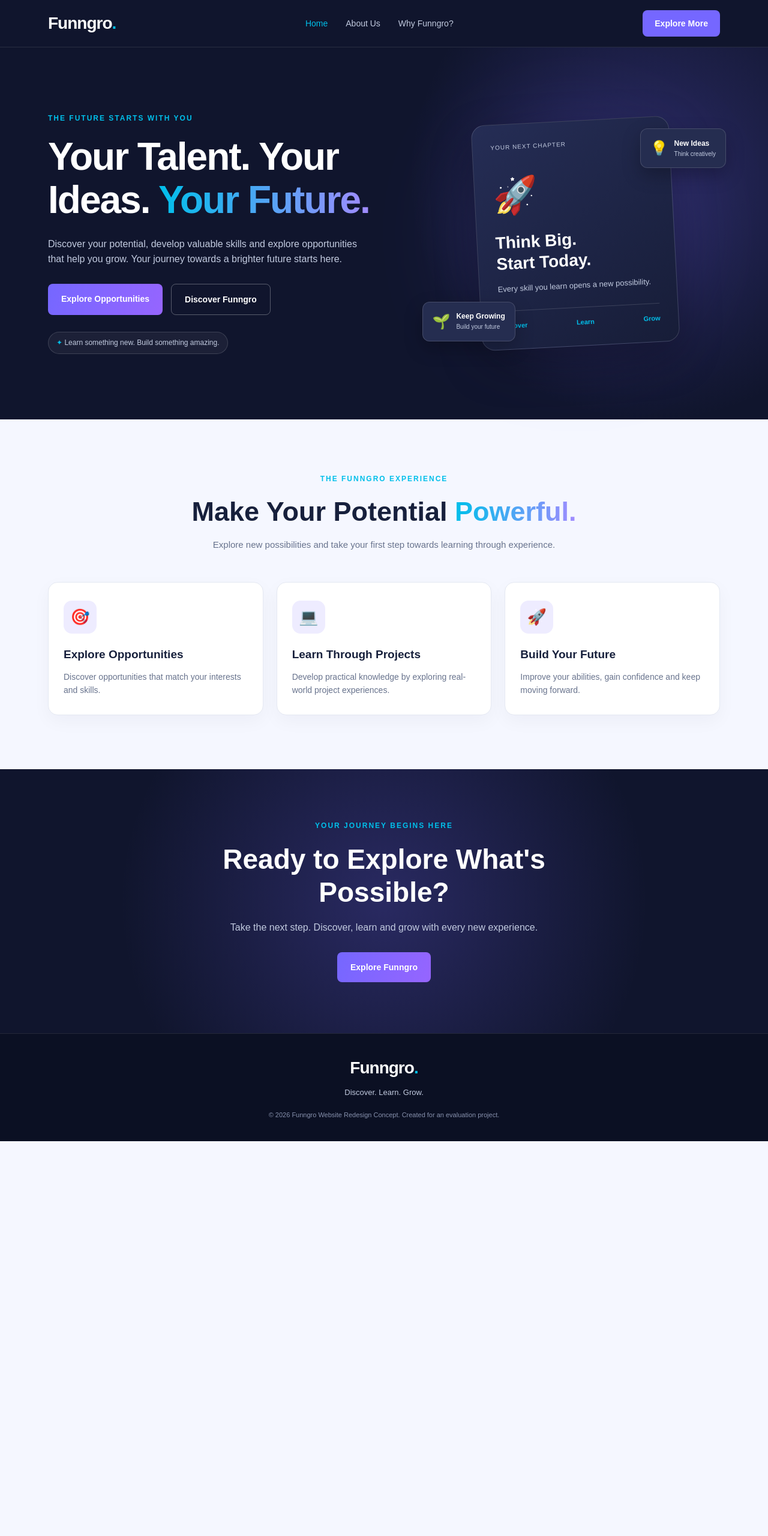
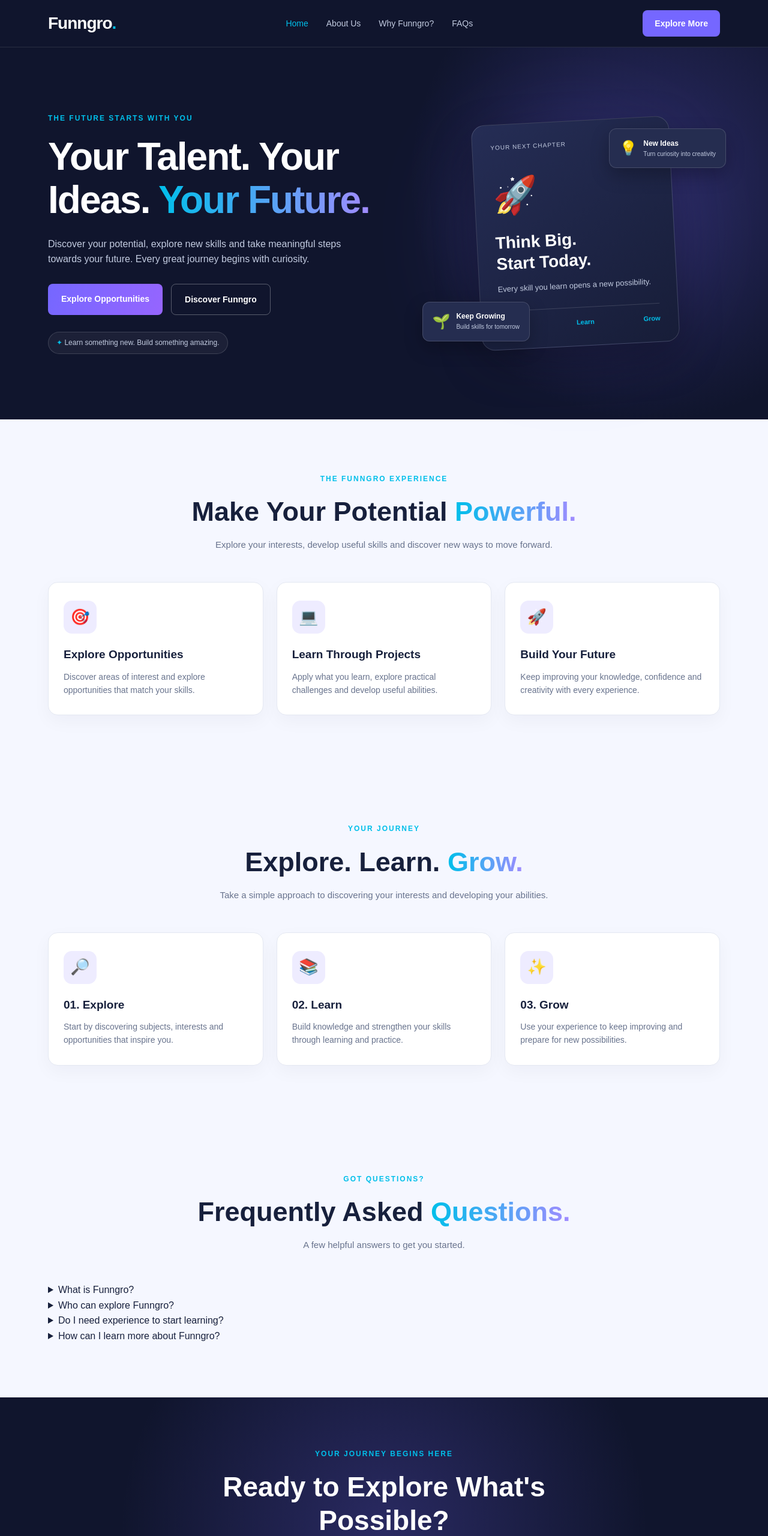
Before and after one commit to krushnagaikwad6633-bit/funngro-website-revamp, a plain HTML site: page index.html in a window 1280 px wide. Shown: the top 2560 px of the page at 60% size. Before the commit the page ends 1902 px from the top, so only its background shows below. Drawn offline with Linux system fonts and the light colour scheme.

Commit message:
Revise index.html for SEO and content improvements
Updated meta tags for better SEO and clarity. Revised content in various sections to enhance user engagement and understanding.

```diff
--- a/index.html
+++ b/index.html
@@ -5,15 +5,14 @@
   <meta charset="UTF-8">
   <meta name="viewport" content="width=device-width, initial-scale=1.0">
 
-  <meta name="description" content="Discover Funngro. Explore skills, real-world projects and opportunities to learn and grow.">
+  <meta name="description" content="Explore Funngro, discover skills, learn through projects and find opportunities to develop your potential.">
 
-  <meta name="keywords" content="Funngro, student projects, young talent, skill development, learning opportunities">
+  <meta name="keywords" content="Funngro, student opportunities, learn skills, student projects, skill development">
 
-  <meta name="author" content="Funngro Website Redesign">
-
+  <meta name="author" content="Funngro Website Redesign Concept">
   <meta name="theme-color" content="#10152d">
 
-  <title>Funngro | Discover. Learn. Grow.</title>
+  <title>Funngro | Explore Skills, Learn and Grow</title>
 
   <link rel="stylesheet" href="style.css">
 </head>
@@ -28,10 +27,11 @@
         Funngro<span>.</span>
       </a>
 
-      <nav class="navigation">
+      <nav class="navigation" aria-label="Main navigation">
         <a href="index.html" class="active">Home</a>
         <a href="about.html">About Us</a>
         <a href="#features">Why Funngro?</a>
+        <a href="#faq">FAQs</a>
       </nav>
 
       <a href="#features" class="nav-button">
@@ -42,9 +42,9 @@
   </header>
 
 
-  <!-- HERO SECTION -->
   <main>
 
+    <!-- HERO SECTION -->
     <section class="hero">
       <div class="container hero-container">
 
@@ -61,12 +61,13 @@
           </h1>
 
           <p class="hero-description">
-            Discover your potential, develop valuable skills
-            and explore opportunities that help you grow.
-            Your journey towards a brighter future starts here.
+            Discover your potential, explore new skills
+            and take meaningful steps towards your future.
+            Every great journey begins with curiosity.
           </p>
 
           <div class="hero-actions">
+
             <a href="#features" class="primary-button">
               Explore Opportunities
             </a>
@@ -74,6 +75,7 @@
             <a href="about.html" class="outline-button">
               Discover Funngro
             </a>
+
           </div>
 
           <div class="hero-note">
@@ -95,7 +97,7 @@
               <span class="visual-dot"></span>
             </div>
 
-            <div class="visual-icon">
+            <div class="visual-icon" aria-hidden="true">
               🚀
             </div>
 
@@ -117,18 +119,18 @@
           </div>
 
           <div class="floating-card floating-one">
-            <span>💡</span>
+            <span aria-hidden="true">💡</span>
             <div>
               <strong>New Ideas</strong>
-              <small>Think creatively</small>
+              <small>Turn curiosity into creativity</small>
             </div>
           </div>
 
           <div class="floating-card floating-two">
-            <span>🌱</span>
+            <span aria-hidden="true">🌱</span>
             <div>
               <strong>Keep Growing</strong>
-              <small>Build your future</small>
+              <small>Build skills for tomorrow</small>
             </div>
           </div>
 
@@ -144,6 +146,7 @@
       <div class="container">
 
         <div class="section-heading">
+
           <p class="eyebrow">THE FUNNGRO EXPERIENCE</p>
 
           <h2>
@@ -152,47 +155,54 @@
           </h2>
 
           <p>
-            Explore new possibilities and take your first step
-            towards learning through experience.
+            Explore your interests, develop useful skills
+            and discover new ways to move forward.
           </p>
+
         </div>
 
 
         <div class="feature-grid">
 
           <article class="feature-card">
-            <div class="feature-icon">🎯</div>
+
+            <div class="feature-icon" aria-hidden="true">🎯</div>
 
             <h3>Explore Opportunities</h3>
 
             <p>
-              Discover opportunities that match your
-              interests and skills.
+              Discover areas of interest and explore
+              opportunities that match your skills.
             </p>
+
           </article>
 
 
           <article class="feature-card">
-            <div class="feature-icon">💻</div>
+
+            <div class="feature-icon" aria-hidden="true">💻</div>
 
             <h3>Learn Through Projects</h3>
 
             <p>
-              Develop practical knowledge by exploring
-              real-world project experiences.
+              Apply what you learn, explore practical
+              challenges and develop useful abilities.
             </p>
+
           </article>
 
 
           <article class="feature-card">
-            <div class="feature-icon">🚀</div>
+
+            <div class="feature-icon" aria-hidden="true">🚀</div>
 
             <h3>Build Your Future</h3>
 
             <p>
-              Improve your abilities, gain confidence
-              and keep moving forward.
+              Keep improving your knowledge, confidence
+              and creativity with every experience.
             </p>
+
           </article>
 
         </div>
@@ -201,7 +211,131 @@
     </section>
 
 
-    <!-- CALL TO ACTION -->
+    <!-- HOW IT WORKS -->
+    <section class="features section-padding" id="journey">
+
+      <div class="container">
+
+        <div class="section-heading">
+
+          <p class="eyebrow">YOUR JOURNEY</p>
+
+          <h2>
+            Explore. Learn.
+            <span>Grow.</span>
+          </h2>
+
+          <p>
+            Take a simple approach to discovering
+            your interests and developing your abilities.
+          </p>
+
+        </div>
+
+        <div class="feature-grid">
+
+          <article class="feature-card">
+            <div class="feature-icon" aria-hidden="true">🔎</div>
+            <h3>01. Explore</h3>
+            <p>
+              Start by discovering subjects, interests
+              and opportunities that inspire you.
+            </p>
+          </article>
+
+          <article class="feature-card">
+            <div class="feature-icon" aria-hidden="true">📚</div>
+            <h3>02. Learn</h3>
+            <p>
+              Build knowledge and strengthen your
+              skills through learning and practice.
+            </p>
+          </article>
+
+          <article class="feature-card">
+            <div class="feature-icon" aria-hidden="true">✨</div>
+            <h3>03. Grow</h3>
+            <p>
+              Use your experience to keep improving
+              and prepare for new possibilities.
+            </p>
+          </article>
+
+        </div>
+
+      </div>
+
+    </section>
+
+
+    <!-- FAQ SECTION -->
+    <section class="faq-section section-padding" id="faq">
+
+      <div class="container">
+
+        <div class="section-heading">
+
+          <p class="eyebrow">GOT QUESTIONS?</p>
+
+          <h2>
+            Frequently Asked
+            <span>Questions.</span>
+          </h2>
+
+          <p>
+            A few helpful answers to get you started.
+          </p>
+
+        </div>
+
+
+        <div class="faq-list">
+
+          <details class="faq-item">
+            <summary>What is Funngro?</summary>
+            <p>
+              Funngro is a platform focused on connecting
+              young talent with opportunities to learn
+              and explore projects. Visit its official
+              website for current platform details.
+            </p>
+          </details>
+
+          <details class="faq-item">
+            <summary>Who can explore Funngro?</summary>
+            <p>
+              Eligibility depends on the platform's
+              current rules and age requirements.
+              Check the official terms before registering.
+            </p>
+          </details>
+
+          <details class="faq-item">
+            <summary>Do I need experience to start learning?</summary>
+            <p>
+              You can begin by exploring your interests
+              and developing your skills. Always review
+              the requirements of individual opportunities.
+            </p>
+          </details>
+
+          <details class="faq-item">
+            <summary>How can I learn more about Funngro?</summary>
+            <p>
+              Visit the official Funngro website to
+              learn about its features, opportunities
+              and latest updates.
+            </p>
+          </details>
+
+        </div>
+
+      </div>
+
+    </section>
+
+
+    <!-- CTA SECTION -->
     <section class="cta-section">
 
       <div class="container cta-content">
@@ -214,12 +348,12 @@
         </h2>
 
         <p>
-          Take the next step. Discover, learn and grow
-          with every new experience.
+          Stay curious, keep learning and take
+          your next step towards growth.
         </p>
 
         <a href="about.html" class="primary-button">
-          Explore Funngro
+          Discover Funngro
         </a>
 
       </div>
@@ -238,9 +372,13 @@
         Funngro<span>.</span>
       </a>
 
-      <p>
-        Discover. Learn. Grow.
-      </p>
+      <p>Discover. Learn. Grow.</p>
+
+      <div class="footer-links">
+        <a href="index.html">Home</a>
+        <a href="about.html">About Us</a>
+        <a href="#faq">FAQs</a>
+      </div>
 
       <small>
         © 2026 Funngro Website Redesign Concept.
```
